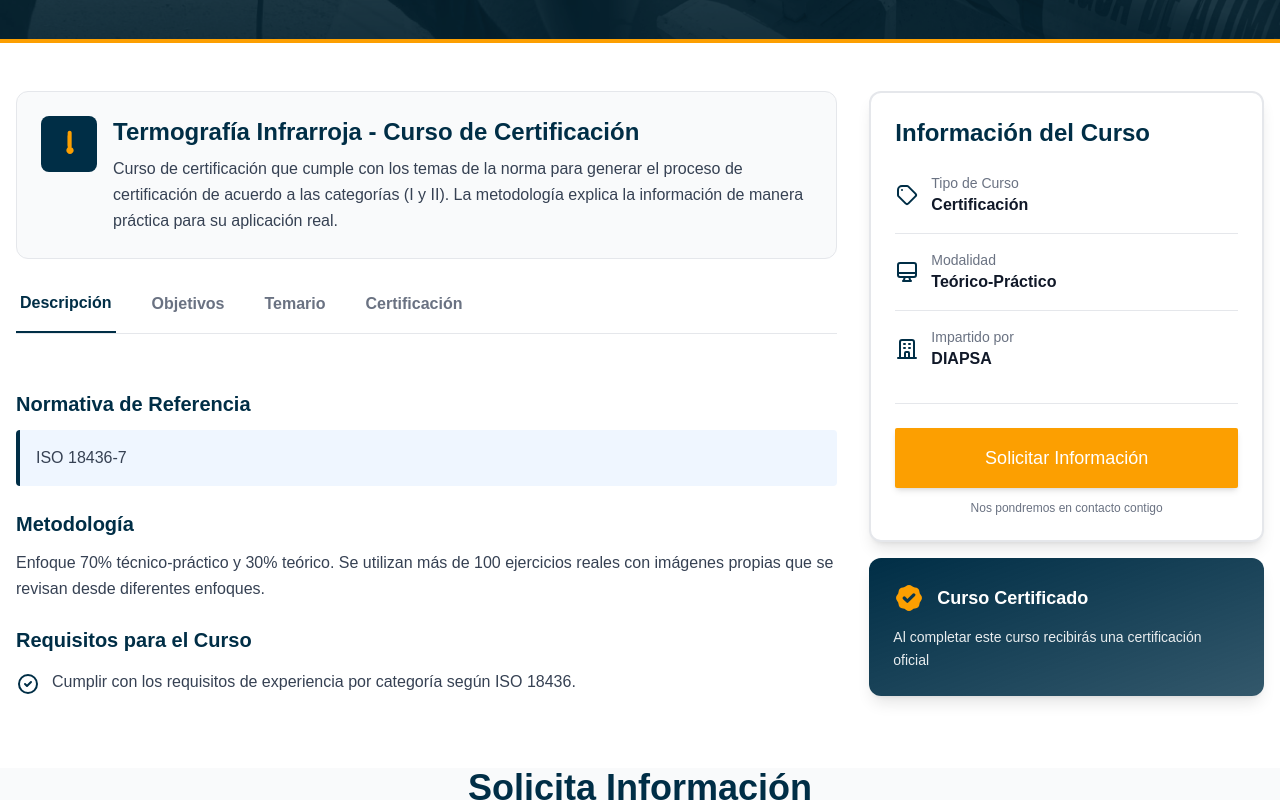
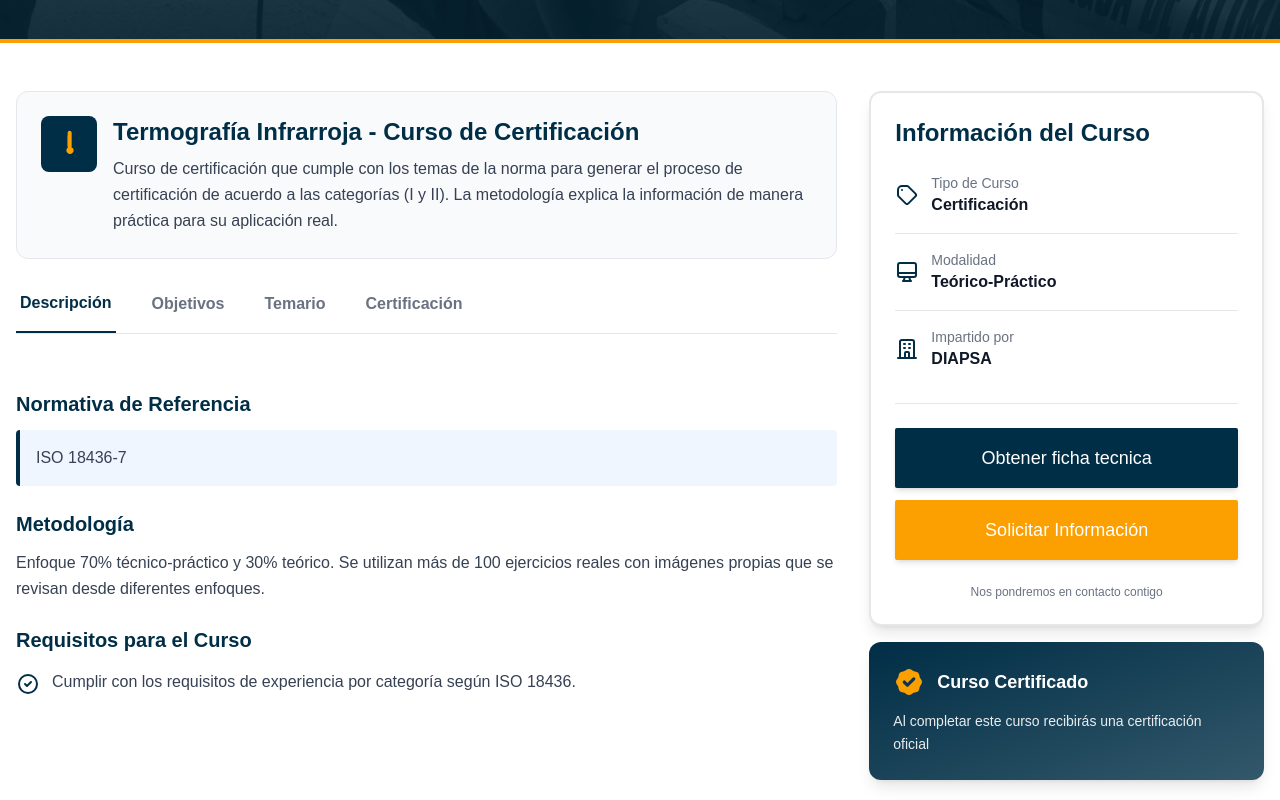
Before and after one commit to diapsa/diapsa-frontend, a Next.js app: page /cursos/termografia-infrarroja-curso-de-certificacion in a window 1280 px wide. Shown: the part 437-1237 px from the top of the page. Built offline with nearby package versions, Linux system fonts and the light colour scheme.

Commit message:
feat: download brochure of TI course

```diff
--- a/app/cursos/[slug]/page.tsx
+++ b/app/cursos/[slug]/page.tsx
@@ -17,6 +17,7 @@ interface Course {
     tipo_curso: string;
     icono: string;
     provider: string;
+    technical_pecifications?: string;
     contenido: {
         descripcion_general: string;
         normativa_referencia: string | null;
--- a/components/organisms/CourseDetails.tsx
+++ b/components/organisms/CourseDetails.tsx
@@ -24,6 +24,7 @@ interface Course {
     tipo_curso: string;
     icono: string;
     provider: string;
+    technical_specifications?: string;
     contenido: {
         descripcion_general: string;
         normativa_referencia: string | null;
@@ -59,6 +60,8 @@ const iconMap: Record<string, React.ComponentType<{ className?: string }>> = {
 };
 
 export default function CourseDetails({ course }: CourseDetailsProps) {
+
+
     const [activeTab, setActiveTab] = useState<
         | "descripcion"
         | "objetivos"
@@ -74,6 +77,10 @@ export default function CourseDetails({ course }: CourseDetailsProps) {
         const contactSection = document.getElementById("contacto");
         contactSection?.scrollIntoView({ behavior: "smooth" });
     };
+
+    const downloadPDf = () => {
+
+    }
 
     return (
         <div className="w-full bg-white">
@@ -444,8 +451,20 @@ export default function CourseDetails({ course }: CourseDetailsProps) {
                                     </div>
                                 </div>
 
-                                {/* CTA Button */}
-                                <div className="mt-8 pt-6 border-t border-gray-200">
+                                <div className="mt-8 space-y-3 pt-6 border-t border-gray-200">
+
+                                    {course.technical_specifications && (
+                                        <a href="/files/CURSO-TI-I&II.pdf" download="CURSO TI I&II" className="block">
+                                            <Button
+                                                variant="primary"
+                                                className="w-full justify-center text-lg py-4"
+                                            >
+                                                Obtener ficha tecnica
+                                            </Button>
+                                        </a>
+                                    )}
+                                    {/* CTA Button */}
+
                                     <Button
                                         variant="secondary"
                                         onClick={scrollToContact}
--- a/data/cursos/new.json
+++ b/data/cursos/new.json
@@ -7,6 +7,7 @@
             "tipo_curso": "Certificación",
             "icono": "thermometer",
             "provider": "DIAPSA",
+            "technical_specifications": "/files/CURSO-TI-I&II.pdf",
             "contenido": {
                 "descripcion_general": "Curso de certificación que cumple con los temas de la norma para generar el proceso de certificación de acuerdo a las categorías (I y II). La metodología explica la información de manera práctica para su aplicación real.",
                 "normativa_referencia": "ISO 18436-7",
```
Also changed, not shown: 1 other file (tests, documents, lock files or other folders).
